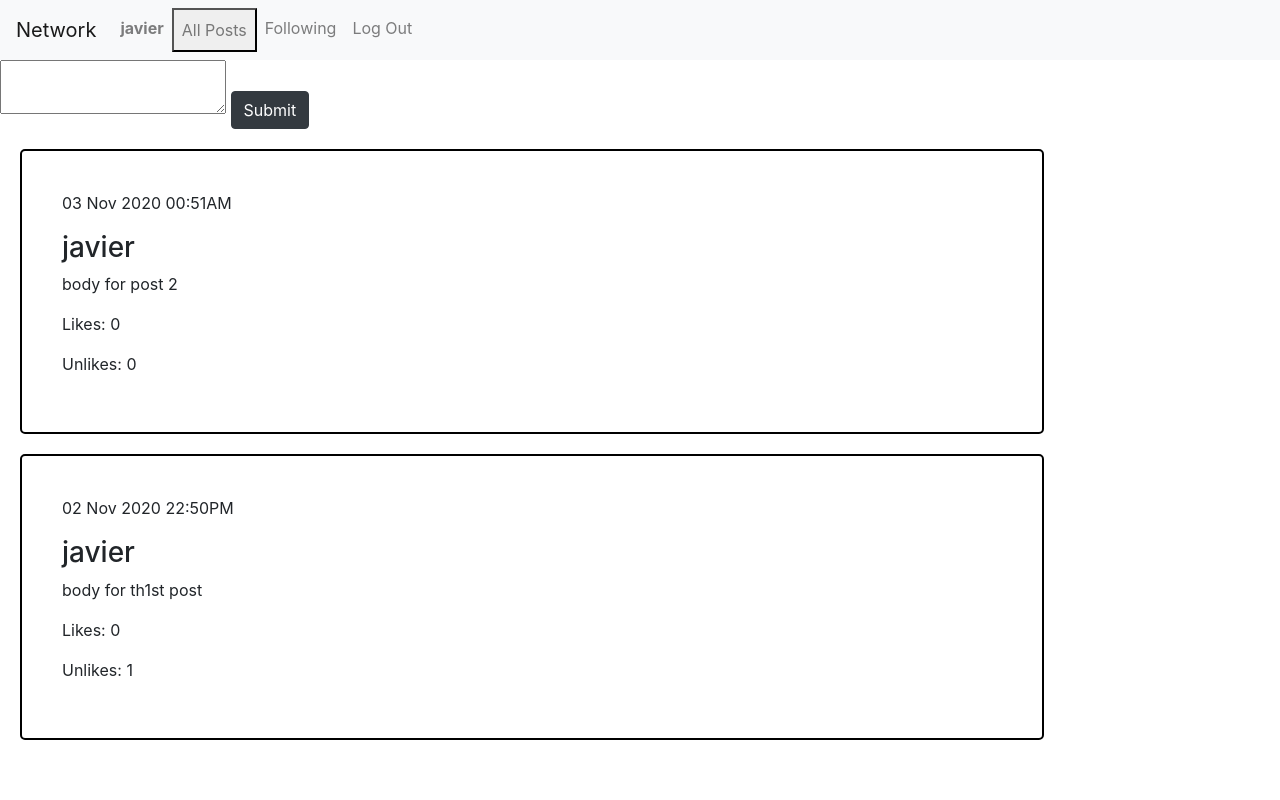
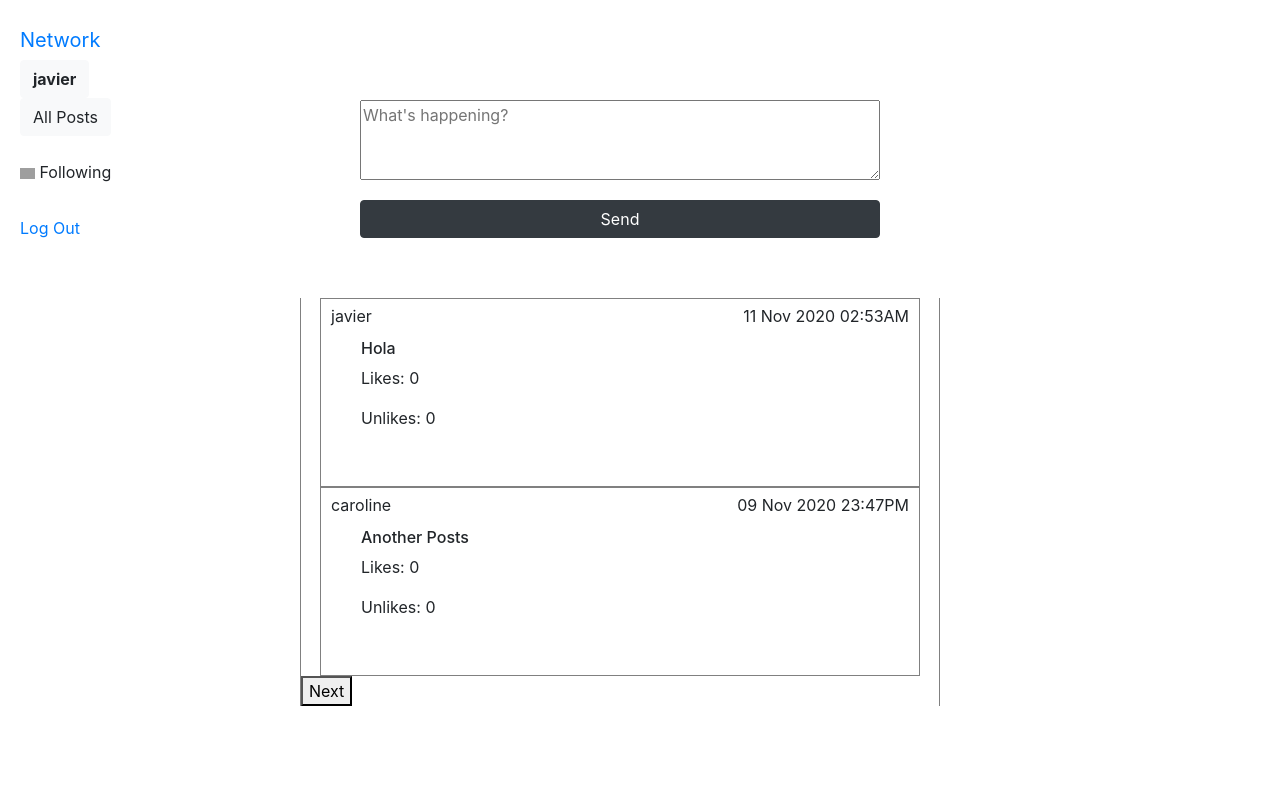
Before and after one commit to javier-a-agustin/network, a Django app: page / in a window 1280 px wide. Run offline with Django 3.2, Linux system fonts and the light colour scheme; a user stored in the database is signed in; data comes from the database, SQL or seed files in the repository; data that the repository does not hold is empty; some libraries are stand-ins or nearby versions; grey boxes are pictures that could not be loaded.

Commit message:
follow, unfollow, following and paginator

```diff
--- a/network/admin.py
+++ b/network/admin.py
@@ -1,9 +1,9 @@
 from django.contrib import admin
 
-from .models import User, Post, Comment, Like, Unlike
+from .models import User, Post, Like, Unlike, Follow
 
 admin.site.register(Post)
 admin.site.register(User)
-admin.site.register(Comment)
 admin.site.register(Like)
 admin.site.register(Unlike)
+admin.site.register(Follow)
--- a/network/static/network/index.js
+++ b/network/static/network/index.js
@@ -1,30 +1,63 @@
 document.addEventListener('DOMContentLoaded', () => {
 
-    document.querySelector('#all_posts').addEventListener('click', () => load_posts())
+    post_send = document.querySelector('#post-send');
+    post_send = document.querySelector('#post-send');
 
-    load_posts();
+    if (post_send) post_send.addEventListener("submit", e => handleSubmit(e));
+
+    load_posts(1);
+
 });
 
-const load_posts = () => {
+const handleSubmit = (e) => {
 
+    e.preventDefault();
+
+    fetch('/api/create-post/', {
+        method: "POST",
+        body: JSON.stringify({
+            body: document.querySelector("#post-body").value
+        })
+    })
+    .then( () => load_posts(1))
+    .catch(err => console.error(err));
+    document.querySelector("#post-body").value = "";
+    return 0;
+}
+
+const load_posts = (num_page) => {
+
+    document.querySelector("#post-send").style.display = 'flex';
+    document.querySelector("#posts").style.display = 'block';
+    document.querySelector("#post").style.display = 'none';
+    document.querySelector("#profile").style.display = 'none';
+    document.querySelector("#following").style.display = 'none';
     document.querySelector("#posts").innerHTML = "";
 
-    fetch("/api/posts/")
+
+    fetch(`/api/posts/${num_page}/`)
         .then(response => response.json())
         .then(data => {
             const posts_container = document.querySelector("#posts");
-            data.forEach(e => {
+            data[1].forEach(e => {
                 const post_container = document.createElement("div");
                 post_container.classList.add("post_container");
                 post_container.classList.add("container");
 
 
-                const post_author = document.createElement("h3");
-                const post_body = document.createElement("p");
+                const post_author = document.createElement("p");
+                const post_body = document.createElement("h6");
                 const post_timestamp = document.createElement("p");
                 const post_likes = document.createElement("p");
                 const post_unlikes = document.createElement("p");
 
+                post_author.classList.add("author");
+                post_body.classList.add("body");
+                post_timestamp.classList.add("timestamp");
+                post_likes.classList.add("likes");
+                post_unlikes.classList.add("unlikes");
+
+                post_author.setAttribute("onclick", `showProfile("${e.author}", 1)`);
 
                 post_author.textContent = e.author;
                 post_body.textContent = e.body;
@@ -32,6 +65,118 @@ const load_posts = () => {
                 post_likes.textContent = "Likes: " + e.post_like;
                 post_unlikes.textContent = "Unlikes: " + e.post_unlike;
 
+                post_container.append(post_timestamp);
+                post_container.append(post_author);
+                post_container.append(post_body);
+                post_container.append(post_likes);
+                post_container.append(post_unlikes);
+
+
+
+                posts_container.append(post_container);
+
+            });
+
+            if (data[0].has_previous){
+                console.log("Has previous")
+                const previous = document.createElement("button");
+                previous.textContent = "Previous";
+                previous.setAttribute("onclick", `load_posts(${num_page-1})`);
+                posts_container.append(previous);
+
+            }
+
+            if (data[0].has_next){
+                console.log("Has Next")
+                const next = document.createElement("button");
+                next.textContent = "Next";
+                next.setAttribute("onclick", `load_posts(${num_page+1})`);
+                posts_container.append(next);
+            }
+
+        })
+
+}
+
+//corazon https://icongr.am/feather/heart.svg?size=128&color=currentColor
+
+const showProfile = (profileName, num_page) => {
+    document.querySelector("#post-send").style.display = 'none';
+    document.querySelector("#posts").style.display = 'none';
+    document.querySelector("#post").style.display = 'none';
+    document.querySelector("#following").style.display = 'none';
+    document.querySelector("#profile").style.display = 'block';
+    document.querySelector("#profile").innerHTML = "";
+
+    fetch(`/api/user/${profileName}/${num_page}`)
+        .then(res => res.json())
+        .then(data => {
+
+            const username = document.createElement("h2");
+            const followers = document.createElement("p");
+            const following = document.createElement("p");
+
+
+            username.textContent = data[1][0].username;
+
+            followers.textContent = `Followers: ${data[1][0].followers}`;
+            following.textContent = `Following: ${data[1][0].following}`;
+
+
+            document.querySelector("#profile").append(username);
+            document.querySelector("#profile").append(followers);
+            document.querySelector("#profile").append(following);
+
+            if (user_username !== data[1][0].username) {
+
+                const a = data[3].some( follow => follow["from"]["username"] === `${user_username}` && follow["to"]["username"] === data[1][0].username );
+                const followUnfollow = document.createElement("button");
+                if (a) {
+                    followUnfollow.textContent = "Unfollow";
+                    followUnfollow.classList.add("btn");
+                    followUnfollow.classList.add("btn-dark");
+                    followUnfollow.setAttribute("onclick", `unfollow("${data[1][0].username}", ${num_page})`)
+
+                } else {
+                    followUnfollow.textContent = "Follow";
+                    followUnfollow.classList.add("btn");
+                    followUnfollow.classList.add("btn-dark");
+                    followUnfollow.setAttribute("onclick", `follow("${data[1][0].username}", ${num_page})`)
+                }
+                document.querySelector("#profile").append(followUnfollow);
+
+            }
+
+
+            const posts = document.createElement("div");
+            document.querySelector("#profile").append(posts);
+
+            data[2].forEach(e => {
+
+                const post_container = document.createElement("div");
+                post_container.classList.add("post_container");
+                post_container.classList.add("container");
+
+
+                const post_author = document.createElement("p");
+                const post_body = document.createElement("h6");
+                const post_timestamp = document.createElement("p");
+                const post_likes = document.createElement("p");
+                const post_unlikes = document.createElement("p");
+
+                post_author.classList.add("author");
+                post_body.classList.add("body");
+                post_timestamp.classList.add("timestamp");
+                post_likes.classList.add("likes");
+                post_unlikes.classList.add("unlikes");
+
+                // post_author.setAttribute("onclick", `showProfile("${e.author}")`);
+
+                post_author.textContent = e.author;
+                post_body.textContent = e.body;
+                post_timestamp.textContent = e.timestamp;
+                post_likes.textContent = "Likes: " + e.post_like;
+                post_unlikes.textContent = "Unlikes: " + e.post_unlike;
 
                 post_container.append(post_timestamp);
                 post_container.append(post_author);
@@ -39,12 +184,129 @@ const load_posts = () => {
                 post_container.append(post_likes);
                 post_container.append(post_unlikes);
 
-                posts_container.append(post_container);
+                posts.append(post_container);
 
             });
 
+            if (data[0].has_previous){
+                const previous = document.createElement("button");
+                previous.textContent = "Previous";
+                previous.setAttribute("onclick", `showProfile("${profileName}", ${num_page-1})`);
+                posts.append(previous);
+
+            }
+
+            if (data[0].has_next){
+                const next = document.createElement("button");
+                next.textContent = "Next";
+                next.setAttribute("onclick", `showProfile("${profileName}", ${num_page+1})`);
+                posts.append(next);
+            }
+        }
+    )
+}
+
+const unfollow = (to, num_page) => {
+    fetch("api/unfollow/", {
+        method: 'POST',
+        body: JSON.stringify({
+            to: to,
+        })
+    })
+    .then(res => {
+        showProfile(to, num_page);
+    })
+    .catch(err => {
+        console.log(err);
+        showProfile(to, num_page);
+    })
+}
+
+const follow = (to, num_page) => {
+    fetch("api/follow/", {
+        method: 'POST',
+        body: JSON.stringify({
+            to: to,
+        })
+    })
+        .then(res => {
+            showProfile(to, num_page);
+        }
+    )
+    .catch(err => {
+        console.log(err);
+        showProfile(to, num_page);
+    })
+}
+
+const following = (num_page) => {
+    document.querySelector("#post-send").style.display = 'flex';
+    document.querySelector("#posts").style.display = 'none';
+    document.querySelector("#post").style.display = 'none';
+    document.querySelector("#profile").style.display = 'none';
+    document.querySelector("#following").style.display = 'block';
+    document.querySelector("#following").innerHTML = "";
+
+    fetch(`/api/following/${num_page}/`)
+        .then(res => res.json())
+        .then(data => {
+
+            const posts = document.createElement("div");
+            document.querySelector("#following").append(posts);
+
+            data[1].forEach(e => {
+
+                const post_container = document.createElement("div");
+                post_container.classList.add("post_container");
+                post_container.classList.add("container");
 
 
-        })
+                const post_author = document.createElement("p");
+                const post_body = document.createElement("h6");
+                const post_timestamp = document.createElement("p");
+                const post_likes = document.createElement("p");
+                const post_unlikes = document.createElement("p");
 
+                post_author.classList.add("author");
+                post_body.classList.add("body");
+                post_timestamp.classList.add("timestamp");
+                post_likes.classList.add("likes");
+                post_unlikes.classList.add("unlikes");
+
+                // post_author.setAttribute("onclick", `showProfile("${e.author}")`);
+
+                post_author.textContent = e.author;
+                post_body.textContent = e.body;
+                post_timestamp.textContent = e.timestamp;
+                post_likes.textContent = "Likes: " + e.post_like;
+                post_unlikes.textContent = "Unlikes: " + e.post_unlike;
+
+                post_container.append(post_timestamp);
+                post_container.append(post_author);
+                post_container.append(post_body);
+                post_container.append(post_likes);
+                post_container.append(post_unlikes);
+
+                posts.append(post_container);
+
+            });
+
+            if (data[0].has_previous){
+                console.log("Has previous")
+                const previous = document.createElement("button");
+                previous.textContent = "Previous";
+                previous.setAttribute("onclick", `following(${num_page-1})`);
+                posts.append(previous);
+
+            }
+
+            if (data[0].has_next){
+                console.log("Has Next")
+                const next = document.createElement("button");
+                next.textContent = "Next";
+                next.setAttribute("onclick", `following(${num_page+1})`);
+                posts.append(next);
+            }
+        }
+    )
 }
--- a/network/static/network/styles.css
+++ b/network/static/network/styles.css
@@ -1,9 +1,59 @@
+body {
+    display: flex;
+}
+
+.post_container{
+    width: 600px;
+    padding: 40px;
+    border: 1px solid grey;
+    position: relative;
+}
+
+.post_container:hover {
+    background-color: #f7f7f7;
+}
+
+.post_container .timestamp{
+    position: absolute;
+    top: 5px;
+    right: 10px;
+}
+
+.post_container .author {
+    position: absolute;
+    top: 5px;
+    left: 10px;
+    cursor: pointer;
+}
+
+.post_container .author:hover {
+    color: blue;
+}
 
 
-.post_container{
-    width: 80%;
+
+
+#posts {
+    border-left: 1px solid grey;
+    border-right: 1px solid grey;
+}
+
+form {
+    width: 600px;
+    display: flex;
+    flex-direction: column;
     margin: 20px;
     padding: 40px;
-    border: 2px solid black;
-    border-radius: 5px;
+
 }
+
+form textarea {
+    height: 80px;
+    margin: 40px 0 20px 0;
+}
+
+nav {
+    height: 100vh;
+    width: 300px;
+    padding: 20px;
+}
--- a/network/templates/network/index.html
+++ b/network/templates/network/index.html
@@ -1,12 +1,13 @@
 {% extends "network/layout.html" %}
 
+{% load static %}
 
 {% block body %}
 
     {% if user.is_authenticated %}
-        <form>
-            <textarea ></textarea>
-            <input type='submit' class='btn btn-dark' />
+        <form id='post-send'>
+            <textarea required id="post-body" name="post-body" placeholder="What's happening?"></textarea>
+            <input type='submit' class='btn btn-dark' value='Send' />
         </form>
     {% endif %}
 
@@ -16,6 +17,14 @@
 
     <div id="profile"></div>
 
-    <div id="edit"></div>
+    <div id="following"></div>
+
+    {% if user.is_authenticated %}
+        <script>
+            const user_username = "{{ user.username }}";
+            console.log(user_username);
+        </script>
+    {% endif %}
+    <script src="{% static 'network/index.js' %}"></script>
 
 {% endblock %}
--- a/network/templates/network/layout.html
+++ b/network/templates/network/layout.html
@@ -9,25 +9,24 @@
     </head>
     <body>
 
-        <nav class="navbar navbar-expand-lg navbar-light bg-light">
+        <nav>
             <a class="navbar-brand" href="#">Network</a>
 
             <div>
               <ul class="navbar-nav mr-auto">
 
-                {% if user.is_authenticated %}
-                    <li class="nav-item">
-                        <a  class="nav-link" href="#"><strong>{{ user.username }}</strong></a>
-                    </li>
-                {% endif %}
 
-                <li class="nav-item">
-                    <button class='nav-link' id="all_posts">All Posts</button>
-                </li>
 
                 {% if user.is_authenticated %}
                     <li class="nav-item">
-                        <a class="nav-link" href="#">Following</a>
+                        <button class='btn btn-light' onclick='showProfile("{{user.username}}", 1)' ><strong>{{ user.username }}</strong></button>
+                    </li>
+
+                    <li class="nav-item">
+                        <p class='btn btn-light' style="cursor:pointer;" onclick="load_posts(1)">All Posts</p>
+                    </li>
+                    <li class="nav-item">
+                        <p style="cursor:pointer;" class="nav-link" onclick='following(1)'><img style="width:15px;" src="https://icongr.am/feather/users.svg?size=128&color=currentColor"> Following</p>
                     </li>
                     <li class="nav-item">
                         <a class="nav-link" href="{% url 'logout' %}">Log Out</a>
@@ -48,7 +47,7 @@
             {% block body %}
             {% endblock %}
         </div>
-<script src="{% static 'network/index.js' %}"></script>
+
 
     </body>
 </html>
--- a/network/templates/network/login.html
+++ b/network/templates/network/login.html
@@ -19,6 +19,6 @@
         <input class="btn btn-primary" type="submit" value="Login">
     </form>
 
-    Don't have an account? <a href="{% url 'register' %}">Register here.</a>
+    <p>Don't have an account? <a href="{% url 'register' %}">Register here.</a></p>
 
 {% endblock %}
--- a/network/urls.py
+++ b/network/urls.py
@@ -1,4 +1,3 @@
-
 from django.urls import path
 
 from . import views
@@ -10,7 +9,11 @@ urlpatterns = [
     path("register", views.register, name="register"),
 
     # API
+    path("api/user/<str:username>/<int:page_number>/", views.get_user_data, name="get user data"),
+    path("api/posts/<int:page_number>/", views.posts, name="get posts"),
+    path("api/create-post/", views.compose, name="create-post"),
+    path("api/unfollow/", views.unfollow, name="unfollow"),
+    path("api/follow/", views.follow, name="follow"),
+    path("api/following/<int:page_number>/", views.following, name="following"),
 
-    path("api/posts/", views.posts, name="get posts"),
-    path("api/comments/<int:id>/", views.get_comments, name="get comments"),
 ]
--- a/network/views.py
+++ b/network/views.py
@@ -3,13 +3,21 @@ from django.db import IntegrityError
 from django.http import HttpResponse, HttpResponseRedirect, JsonResponse
 from django.shortcuts import render
 from django.urls import reverse
+from django.views.decorators.csrf import csrf_exempt
+from django.contrib.auth.decorators import login_required
+import json
 
-from .models import User, Post, Comment
+from django.core.paginator import Paginator
 
+from .models import User, Post, Follow
+
+NUM_PAGINATOR = 2
 
 def index(request):
+    if not request.user.is_authenticated:
+        return HttpResponseRedirect(reverse("login"))
+
     return render(request, "network/index.html")
-
 
 def login_view(request):
     if request.method == "POST":
@@ -62,25 +70,151 @@ def register(request):
     else:
         return render(request, "network/register.html")
 
-
-def posts(request):
+@login_required
+def posts(request, page_number):
     if request.method == "GET":
         try:
             queryset = Post.objects.order_by('-timestamp').all()
-            print(queryset)
-            return JsonResponse([post.serialize() for post in queryset], safe=False)
         except:
-            return JsonResponse({
-                "error": "An error ocurred. Try later"
-            })
+            return JsonResponse({"error": "An error ocurred. Try later"})
+
+        p = Paginator(queryset, NUM_PAGINATOR)
+
+        try:
+            page = p.page(page_number)
+            current_page = page_number
+        except:
+            page = p.page(1)
+            current_page = 1
+
+        has_next = page.has_next()
+        has_previous = page.has_previous()
+        return JsonResponse([ {"has_next": has_next, "has_previous": has_previous, "current_page": current_page}, [post.serialize() for post in page] ], safe=False)
 
 
-def get_comments(request, id):
-    if request.method == "GET":
-        try:
-            queryset = Comment.objects.filter(post=id).order_by('-timestamp').all()
-            return JsonResponse([comment.serialize() for comment in queryset], safe=False)
-        except:
-            return JsonResponse({
-                "error": f"Post with id {id} does not exist."
-            }, status=400)
+@csrf_exempt
+@login_required
+def compose(request):
+    if request.method != "POST":
+        return JsonResponse({"error": "POST request required."}, status=400)
+
+    data = json.loads(request.body)
+    content = data.get("body", )
+
+    if len(content) < 1:
+        return JsonResponse({"error": "Must have some text"})
+
+    post = Post(body=content, author=request.user)
+
+    post.save()
+
+    return JsonResponse({"message": "Post created."}, status=201)
+
+
+@csrf_exempt
+@login_required
+def get_user_data(request, username, page_number):
+
+    if request.method != "GET":
+        return JsonResponse({"error": "Only get allowed"})
+
+    try:
+        user_data = User.objects.get(username=username)
+        posts = Post.objects.filter(author=user_data).order_by("-timestamp").all()
+        followers = Follow.objects.filter(follow_from=request.user).all()
+    except:
+        return JsonResponse({"error": "User with that name does not exits"})
+
+    p = Paginator(posts, NUM_PAGINATOR)
+
+    try:
+        page = p.page(page_number)
+        current_page = page_number
+    except:
+        page = p.page(1)
+        current_page = 1
+
+    has_next = page.has_next()
+    has_previous = page.has_previous()
+
+
+
+    return JsonResponse([{"has_next": has_next, "has_previous": has_previous, "current_page": current_page}, [user_data.serialize() ], [ post.serialize() for post in page ], [ follow.serialize() for follow in followers] ], safe=False)
+
+@csrf_exempt
+@login_required
+def unfollow(request):
+
+    if request.method != "POST":
+        return JsonResponse({"error": "Only post request allowed"})
+
+    data = json.loads(request.body)
+    to = data.get("to", )
+
+    user_unfollow = User.objects.get(username=to)
+    try:
+        item = Follow.objects.filter(follow_from=request.user, follow_to=user_unfollow).all().delete()
+        return JsonResponse("Item deleted")
+
+    except:
+        return JsonResponse({"error": "An error has ocurred. Try later"})
+
+@csrf_exempt
+@login_required
+def follow(request):
+
+    if request.method != "POST":
+        return JsonResponse({"error": "Only post request allowed"})
+
+    data = json.loads(request.body)
+    to = data.get("to", )
+
+    user_follow = User.objects.get(username=to)
+    try:
+        item = Follow(follow_from=request.user, follow_to=user_follow)
+        item.save()
+        return JsonResponse("Item created")
+    except:
+        return JsonResponse({"error": "An error has ocurred. Try later"})
+
+@csrf_exempt
+@login_required
+def following(request, page_number):
+    if request.method != "GET":
+        return JsonResponse({"error": "Only get request allowed"})
+    try:
+        following_users = Follow.objects.filter(follow_from=request.user).all()
+        following_ids = [follow.follow_to.id for follow in following_users]
+        posts = Post.objects.filter(author_id__in=following_ids)
+    except:
+        return JsonResponse({"error": "An error has ocurred. Try later"})
+
+    p = Paginator(posts, NUM_PAGINATOR)
+
+    try:
+        page = p.page(page_number)
+        current_page = page_number
+    except:
+        page = p.page(1)
+        current_page = 1
+
+    has_next = page.has_next()
+    has_previous = page.has_previous()
+
+    return JsonResponse([ {"has_next": has_next, "has_previous": has_previous, "current_page": current_page}, [post.serialize() for post in page] ], safe=False)
+
+
+
+
+
+# @csrf_exempt
+# @login_required
+# def get_comments(request, id):
+#     if request.method == "GET":
+#         try:
+#             queryset = Comment.objects.filter(post=id).order_by('-timestamp').all()
+#             return JsonResponse([comment.serialize() for comment in queryset], safe=False)
+#         except:
+#             return JsonResponse({
+#                 "error": f"Post with id {id} does not exist."
+#             }, status=400)
```
Also changed, not shown: network/models.py (+29 -19 lines), db.sqlite3, network/migrations/0001_initial.py (added), network/migrations/0002_auto_20201108_0356.py (added), network/migrations/0003_auto_20201108_2221.py (added), network/migrations/__init__.py (added), project4/urls.py (line endings or trailing spaces).
